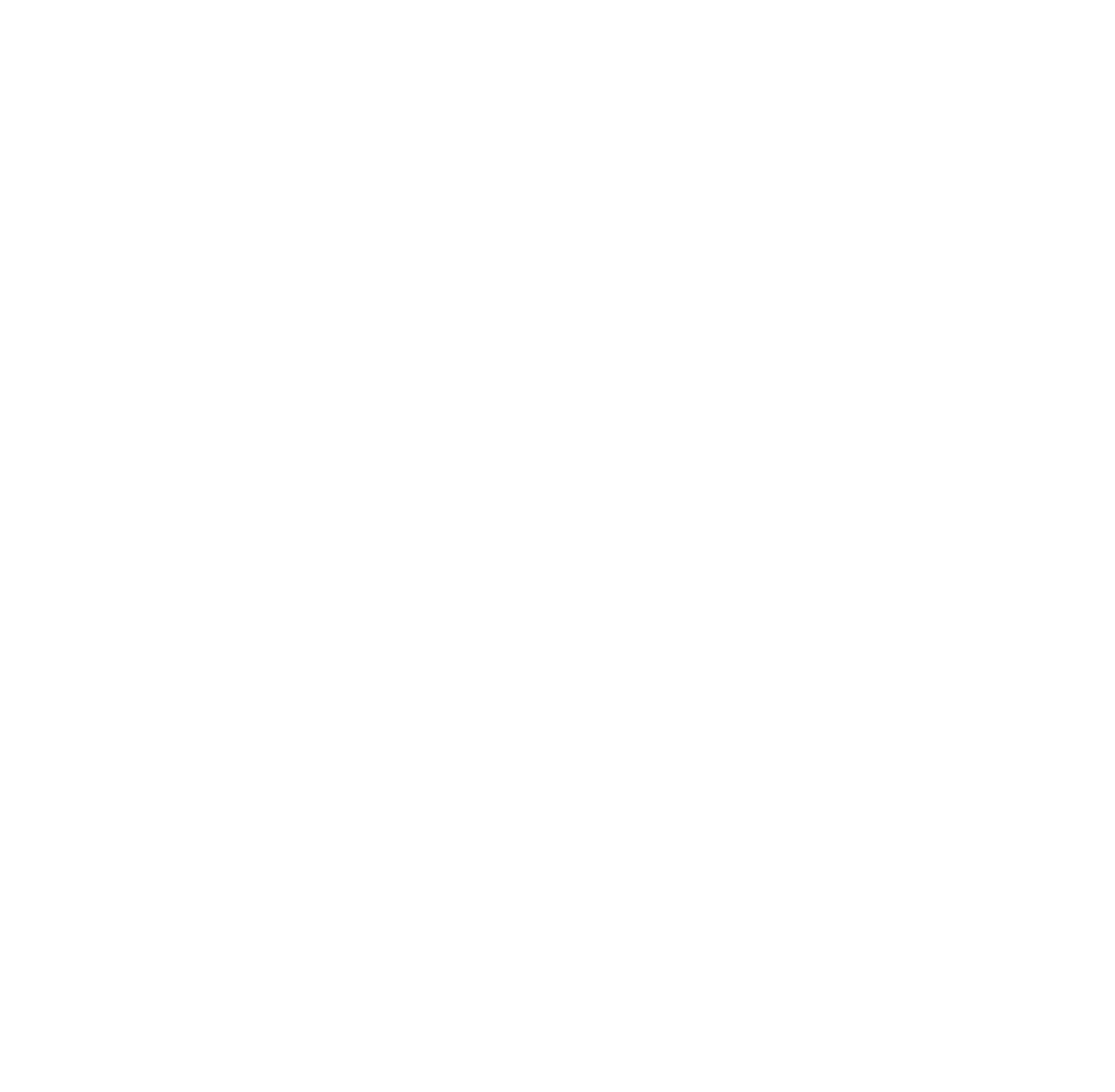
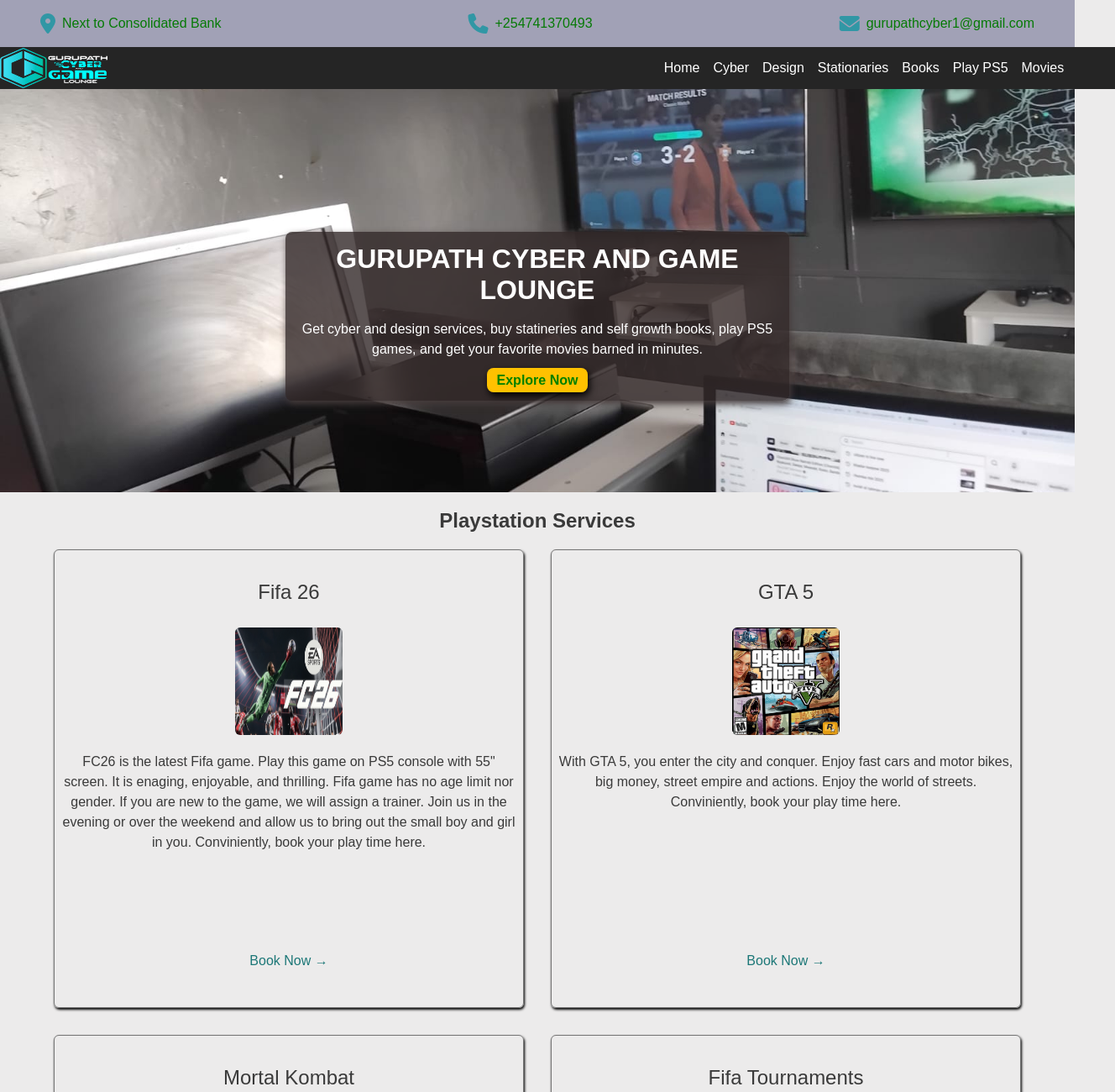
Before and after one commit to galmdida/gurupath-cyber-and-gaming-lounge, a plain HTML site: page ps.html in a window 1280 px wide. Shown: the top 1300 px of the page at 84% size, 1328 px wide, since content can reach past the window. Before the commit the page ends 800 px from the top, so only its background shows below. Drawn offline with nearby package versions, Linux system fonts and the light colour scheme.

Commit message:
ps update

```diff
--- /dev/null
+++ b/ps.css
@@ -0,0 +1,158 @@
+#jumbo {
+    height: 30rem;
+    background-image: url(images/interior.jpg);
+    background-position: center;
+    background-repeat: no-repeat;
+    background-size: cover;
+}
+
+/* The width of the element is smaller than the page, so set */
+/* add background color close to black with transparency rgba */
+/* add box-shadow, left to righ, top to bottom, radius, color */
+/* Border radius to have rounded corner of 8px */
+/* Text align to center */
+/* Padding top and bottom; left and right is not required */
+/* Center the block element with margin */
+
+/* Positioning element with position - we have static and relative positions */
+/* The use top or right to move hero-content*/
+#jumbo-content {
+    width: 37.5rem;
+    background-color: rgba(50, 40, 40, 0.8);
+    box-shadow: 2px 4px 8px rgb(70, 60, 60);
+    border-radius: 8px;
+    text-align: center;
+    padding: 0.9rem 0;
+    margin: 0 auto;
+    position: relative;
+    top: 10.62rem;
+}
+
+/* Now, lets style jumbo-content */
+/* Make the color of h1 white */
+/* Increase h1 font size */
+/* change h1 font family */
+/* Remove default margin */
+#jumbo-content h1 {
+    color: white;
+    font-size: 2rem;
+    font-family: "Raleway", sans-serif;
+    margin: 0;
+}
+
+/* Paragraph */
+/* Change font color to white */
+#jumbo-content p {
+    color: white;
+}
+
+/* Make anchor tag a button */
+/* Small padding top and bottom, larger padding left and right */
+#jumbo-content a {
+    text-decoration: none;
+    background-color: #ffc100;
+    padding: 6px 12px;
+    color: green;
+    font-weight: 600;
+    border-radius: 8px;
+    box-shadow: 2px 4px 8px black;
+}
+
+/* Add hover effect to our button */
+#jumbo-content a:hover {
+    background-color: #ff7400;
+}
+
+#servicesOverview {
+    width: 90%;
+    margin-left: auto;
+    margin-right: auto;
+}
+
+#servicesOverview h1 {
+    text-align: center;
+}
+
+#servicesList {
+    margin: 0px;
+    padding: 0px;
+
+    list-style: none;
+
+    display: grid;
+    grid-template-columns: 1fr 1fr;
+    gap: 2rem;
+
+    margin-left: auto;
+    margin-right: auto;
+}
+
+#servicesList li {
+    text-align: center;
+
+    height: 33rem;
+    box-shadow: 1px 2px 3px black;
+
+    border: 1px solid rgb(117, 117, 117);
+    border-radius: 6PX;
+    padding: 0.5rem;
+}
+
+.service-header {
+    font-size: 1.5rem;
+    font-weight: 500;
+    text-align: center;
+}
+
+.serviceImg {
+    height: 8rem;
+    width: 8rem;
+
+    border-radius: 6px;
+}
+
+.serviceDesc {
+    height: 13rem;
+}
+
+.serviceLink {
+    display: block;
+    margin-top: 2rem;
+    text-decoration: none;
+    color: rgb(28, 119, 119);
+}
+
+.serviceLink:hover {
+    background-color: rgb(66, 202, 202);
+    box-shadow: 2px 2px 2px black;
+    border-radius: 6px;
+    text-align: center;
+    width: 100%;
+    padding: 0.2rem 0px;
+}
+
+/* Responsive */
+@media(max-width: 768px) {
+    #servicesOverview {
+        width: 95%;
+        margin-left: auto;
+        margin-right: auto;
+    }
+
+    #servicesList {
+        display: block;
+        margin-left: auto;
+        margin-right: auto;
+    }
+
+    #servicesList li {
+        text-align: center;
+
+        margin-left: auto;
+        margin-right: auto;
+    }
+
+    .serviceDesc {
+        height: auto;
+    }
+}
--- a/ps.html
+++ b/ps.html
@@ -0,0 +1,166 @@
+<!DOCTYPE html>
+<html lang="en">
+
+<head>
+    <meta charset="UTF-8">
+    <meta name="viewport" content="width=device-width, initial-scale=1.0">
+    <title>Gurupath Cyber</title>
+
+    <link rel="stylesheet" href="https://cdnjs.cloudflare.com/ajax/libs/font-awesome/6.2.1/css/all.min.css"
+        integrity="sha512-MV7K8+y+gLIBoVD59lQIYicR65iaqukzvf/nwasF0nqhPay5w/9lJmVM2hMDcnK1OnMGCdVK+iQrJ7lzPJQd1w=="
+        crossorigin="anonymous" referrerpolicy="no-referrer" /> <!--This helps in creating the button-->
+    <link rel="icon" type="image/x-icon" href="/images/favicon.ico.jpeg"> <!--This helps adding favicon-->
+    <link rel="stylesheet" href="ps.css">
+    <link rel="stylesheet" href="shared.css">
+    <link rel="stylesheet" href="animate.css">
+    <script src="script.js" defer></script>
+    <!-- <script type="text/javascript" src="script.js" defer></script> -->
+    <script src='https://kit.fontawesome.com/a076d05399.js' crossorigin='anonymous'></script>
+
+</head>
+
+<body>
+    <div id="nav-contact">
+        <ul>
+            <li>
+                <i class='fas fa-map-marker-alt cont-icon' style='font-size:24px;color:rgb(49, 151, 165)'></i>
+                <p>
+                    Next to Consolidated Bank
+                </p>
+            </li>
+            <li>
+                <i class="fa fa-phone cont-icon" style="font-size:24px;color:rgb(49, 151, 165)"></i>
+                <p>
+                    +254741370493
+                </p>
+            </li>
+            <li>
+                <i class="fa fa-envelope cont-icon" style="font-size:24px;color:rgb(49, 151, 165)"></i>
+                <p>
+                    gurupathcyber1@gmail.com
+                </p>
+            </li>
+        </ul>
+    </div>
+
+    <header>
+
+        <div class="container">
+            <nav>
+                <div class="logo">
+                    <img src="images/logo.png" alt="">
+                    <h2> <span></span></h2>
+                </div>
+                <ul id="nav-ul">
+                    <div class="btn">
+                        <i class="fas fa-times close-btn"></i>
+                    </div>
+                    <li>
+                        <a href="index.html" id="first-anchor">Home</a>
+                    </li>
+                    <li>
+                        <a href="cyber.html">Cyber</a>
+                    </li>
+                    <li>
+                        <a href="design.html">Design</a>
+                    </li>
+                    <li>
+                        <a href="stationary.html">Stationaries</a>
+                    </li>
+                    <li>
+                        <a href="books.html">Books</a>
+                    </li>
+                    <li>
+                        <a href="ps.html">Play PS5</a>
+                    </li>
+                    <li>
+                        <a href="movies.html">Movies</a>
+                    </li>
+                </ul>
+                <div class="btn">
+                    <i class="fas fa-bars menu-btn"></i>
+                </div>
+            </nav>
+        </div>
+    </header>
+
+    <main>
+        <section id="jumbo">
+            <div id="jumbo-content">
+                <h1>GURUPATH CYBER AND GAME LOUNGE</h1>
+                <p>
+                    Get cyber and design services, buy statineries and self growth books, play PS5 games, and
+                    get your
+                    favorite movies barned in minutes.
+                </p>
+                <a href="#" class="main-button">Explore Now</a>
+            </div>
+        </section>
+        <section id="servicesOverview">
+            <h1>
+                Playstation Services
+            </h1>
+            <ul id="servicesList">
+                <li>
+                    <p class="service-header">
+                        Fifa 26
+                    </p>
+
+                    <img src="/images/fc26.PNG" alt="" class="serviceImg">
+                    <p class="serviceDesc">
+                        FC26 is the latest Fifa game. Play this game on PS5 console with 55" screen. It is enaging, enjoyable, and thrilling. Fifa game has no age limit nor gender. If you are new to the game, we will assign a trainer. Join us in the evening or over the weekend and allow us to bring out the small boy and girl in you. Conviniently, book your play time here.
+                    </p>
+                    <a href="cyber.html" class="serviceLink">Book Now &#x2192</a>
+                </li>
+
+                <li>
+                    <p class="service-header">
+                        GTA 5
+                    </p>
+
+                    <img src="/images/gta.PNG" alt="" class="serviceImg">
+                    <p class="serviceDesc">
+                        With GTA 5, you enter the city and conquer. Enjoy fast cars and motor bikes, big money, street empire and actions. Enjoy the world of streets. Conviniently, book your play time here.
+                    </p>
+                    <a href="cyber.html" class="serviceLink">Book Now &#x2192</a>
+                </li>
+
+                <li>
+                    <p class="service-header">
+                        Mortal Kombat
+                    </p>
+
+                    <img src="/images/mortal kombat.PNG" alt="" class="serviceImg">
+                    <p class="serviceDesc">
+                        Experience the world of speed, power, and survival. Step into the arena where legends are forged in battle. Join the mind game of fatal moves and brutal finishers. Choose your fighter and conquer destiny. Conviniently, book your play time here.
+                    </p>
+                    <a href="cyber.html" class="serviceLink">Book Now &#x2192</a>
+                </li>
+
+                <li>
+                    <p class="service-header">
+                        Fifa Tournaments
+                    </p>
+
+                    <img src="/images/tournaments.PNG" alt="" class="serviceImg">
+                    <p class="serviceDesc">
+                        Think you've got what it takes to be the champion? Join the ultimate football showdown featuring FIFA action and compete against the best players in Isiolo town every Saturday evening. With only a registration fees of Kes. 150, winner will have a free thirty minutes (30 min) game time everyday for a week between 10am and 4pm on PS5 console. The tournament is every Saturday between 4pm - 10pm. Register today for this coming weekend.
+                    </p>
+                    <a href="cyber.html" class="serviceLink">Register Now &#x2192</a>
+                </li>
+
+            </ul>
+
+        </section>
+
+    </main>
+
+    <footer>
+        <p>
+            Gurupath Cyber and Gaming Lounge &#169; 2026
+        </p>
+    </footer>
+
+</body>
+
+</html>
```
Also changed, not shown: cyber.html (+1 -1 lines), index.html (+1 -1 lines), images/fc26.PNG (added), images/gta.PNG (added), images/mortal kombat.PNG (added), images/tournaments.PNG (added).
